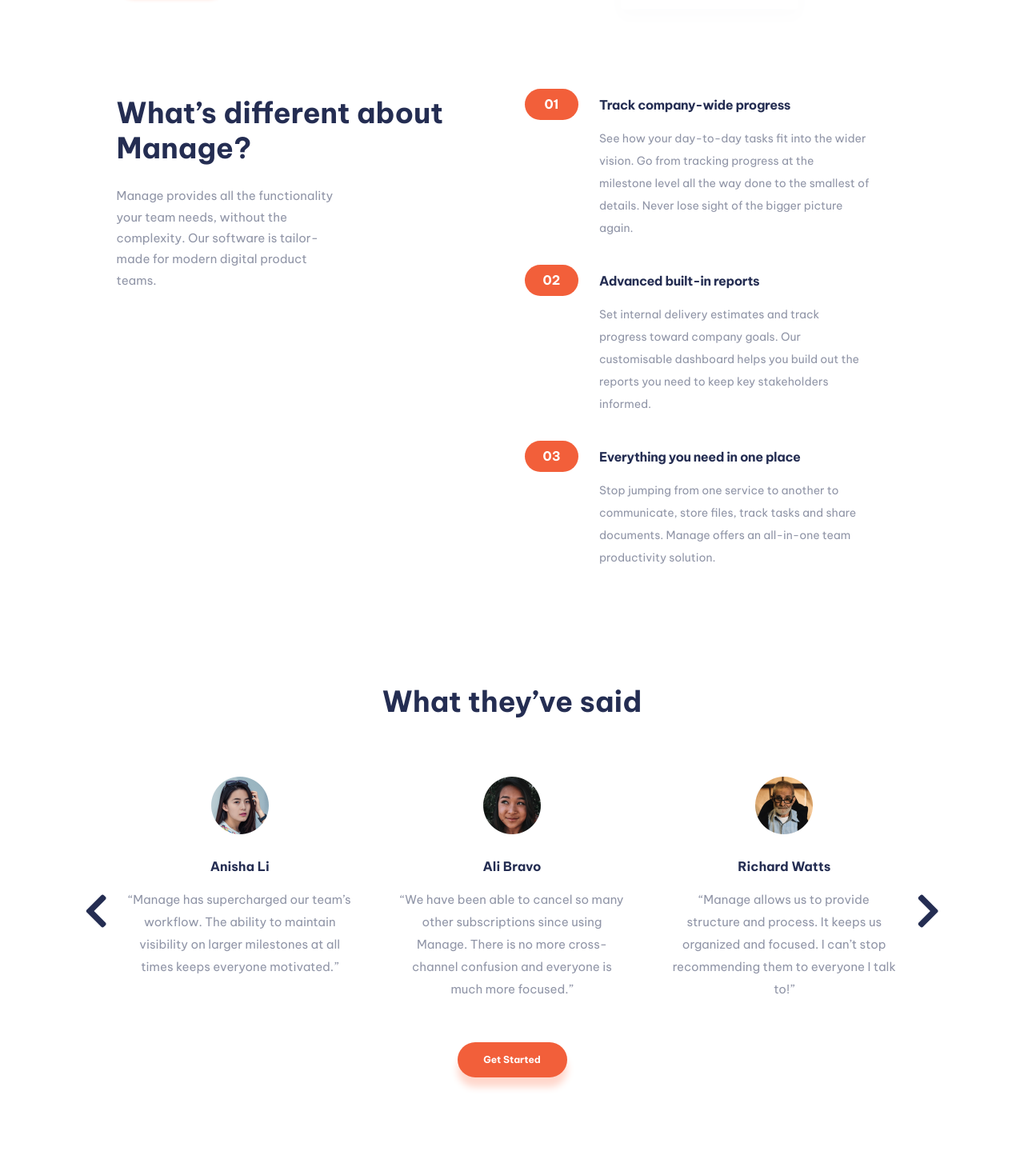
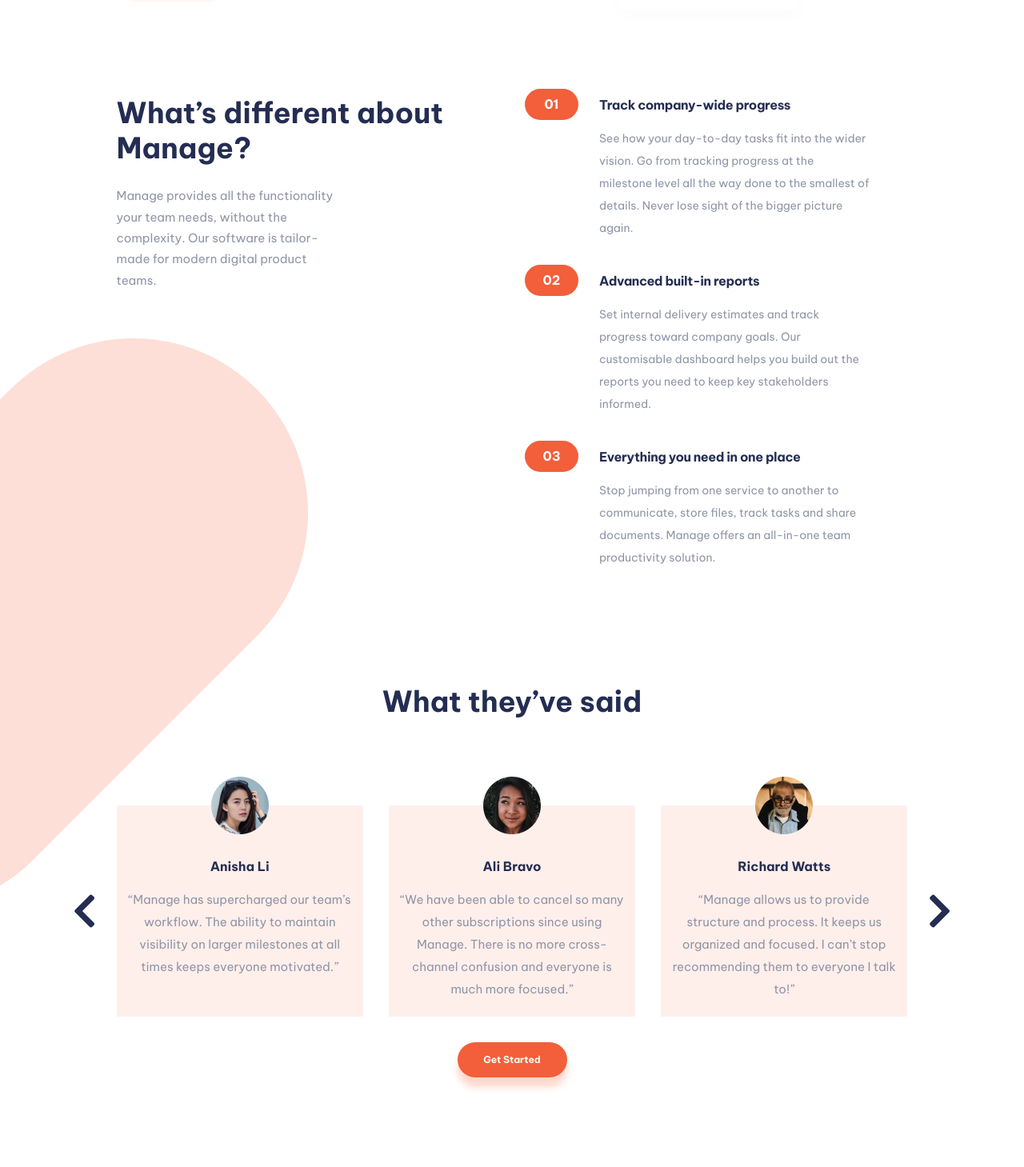
Before and after one commit to SLeo99/manage-landing-page, a React (Vite) app: page / in a window 1280 px wide. Shown: the part 671-2130 px from the top of the page at 80% size. Built offline with nearby package versions, Linux system fonts and the light colour scheme.

Commit message:
mobile menu fix

```diff
--- a/src/App.jsx
+++ b/src/App.jsx
@@ -16,7 +16,7 @@
 
   return (
     <div className="relative bg-white dark:bg-[#212121] duration-300 overflow-x-hidden">
-      <div className="hidden lg:block absolute w-8/12 top-0 -right-64 h-[436px] rounded-l-full -rotate-45 bg-BrightRed/20 dark:bg-BrightRed/10 xl:max-w-[1112px]"></div>
+      <div className="hidden lg:block absolute w-8/12 top-0 -right-64 h-[436px] rounded-l-full -rotate-45 bg-BrightRed/20 dark:bg-BrightRed/5 xl:max-w-[1112px]"></div>
       <Nav dark={theme} handleTheme={handleTheme}/>
       <Hero dark={theme}/>
       <Manage />
--- a/src/components/Manage.jsx
+++ b/src/components/Manage.jsx
@@ -3,11 +3,12 @@
 export default function Manage() {
 
   return (
-    <section className='mt-24 flex flex-col gap-[51px] md:flex-row md:gap-0 md:w-[77.25%] md:mx-auto lg:mt-[74px] xl:max-w-[1112px]'>
-      <div className='w-[87.5%] mx-auto flex flex-col gap-3 md:basis-1/2 lg:w-full lg:gap-6'>
+    <section className='relative mt-24 flex flex-col gap-[51px] md:flex-row md:gap-0 md:w-[77.25%] md:mx-auto lg:mt-[74px] xl:max-w-[1112px]'>
+      <div className='relative z-30 w-[87.5%] mx-auto flex flex-col gap-3 md:basis-1/2 lg:w-full lg:gap-6'>
         <h2 className='text-3xl text-center font-bold leading-[2.85rem] text-DarkBlue dark:text-white lg:text-4xl md:text-left lg:leading-[2.8rem] lg:mt-2 duration-300'>What’s different about Manage?</h2>
         <p className='text-[15px] text-center leading-7 text-DarkGrayishBlue md:text-left lg:w-7/12 lg:leading-[1.65rem]'>Manage provides all the functionality your team needs, without the complexity. Our software is tailor-made for modern digital product teams.</p>
-      </div>
+        <div className="hidden lg:block absolute -bottom-72 -left-[calc(100%_+_2.5rem)] bg-BrightRed/20 dark:bg-BrightRed/5 h-[436px] w-[832px] -rotate-45 rounded-full"></div>
+        </div>
       <ManageFunctionalities className='md:basis-1/2'/>
     </section>
   )
--- a/src/components/Nav.jsx
+++ b/src/components/Nav.jsx
@@ -40,7 +40,7 @@
           ? <img src={isOpen ? CloseMenu : Hamburguer} alt="Mobile menu button" />
           : <img src={isOpen ? CloseMenuDark : HamburguerDark} alt="Mobile menu button" />}
         </div>
-        <ul className={isOpen ? 'w-full bg-white dark:bg-VeryDarkBlue absolute top-[62px] left-0 rounded-lg flex flex-col py-7 pb-6 shadow-[0px_290px_120px_200px_rgba(0,0,0,0.3)] duration-300' : 'hidden'}>
+        <ul className={isOpen ? 'w-full bg-white dark:bg-VeryDarkBlue absolute z-30 top-[62px] left-1/2 rounded-lg flex flex-col py-7 pb-6 shadow-[0px_290px_120px_200px_rgba(0,0,0,0.3)] -translate-x-1/2 max-w-[400px] duration-300' : 'hidden'}>
           <li><a href="#" className='w-full block text-center font-medium text-DarkBlue hover:text-DarkGrayishBlue dark:text-white dark:hover:text-HoverBtn py-3 tracking-tight'>Pricing</a></li>
           <li><a href="#" className='w-full block text-center font-medium text-DarkBlue hover:text-DarkGrayishBlue dark:text-white dark:hover:text-HoverBtn py-3 tracking-tight'>Product</a></li>
           <li><a href="#" className='w-full block text-center font-medium text-DarkBlue hover:text-DarkGrayishBlue dark:text-white dark:hover:text-HoverBtn py-3 tracking-tight'>About Us</a></li>
--- a/src/components/TestimonialCarousel.jsx
+++ b/src/components/TestimonialCarousel.jsx
@@ -12,7 +12,6 @@
   {
     id: 0,
     onScreen: true,
-    isFocus: false,
     name: 'Anisha Li',
     testimony: '“Manage has supercharged our team’s workflow. The ability to maintain visibility on larger milestones at all times keeps everyone motivated.”',
     img: firstTestimonyImage
@@ -20,7 +19,6 @@
   {
     id: 1,
     onScreen: true,
-    isFocus: true,
     name: 'Ali Bravo',
     testimony: '“We have been able to cancel so many other subscriptions since using Manage. There is no more cross-channel confusion and everyone is much more focused.”',
     img: secondTestimonyImage
@@ -28,7 +26,6 @@
   {
     id: 2,
     onScreen: true,
-    isFocus: false,
     name:'Richard Watts',
     testimony: '“Manage allows us to provide structure and process. It keeps us organized and focused. I can’t stop recommending them to everyone I talk to!”',
     img: thirdTestimonyImage
@@ -36,7 +33,6 @@
   {
     id: 3,
     onScreen: false,
-    isFocus: false,
     name: 'Shanai Gough',
     testimony: '“Their software allows us to track, manage and collaborate on our projects from anywhere. It keeps the whole team in-sync without being intrusive.”',
     img: fourthTestimonyImage
@@ -44,12 +40,11 @@
   }
 ]
 
-  const [currentIndex, setCurrentIndex] = useState(0)
-  const initialElements = data.filter(item => item.onScreen === true)
-  const inQueueElements = data.filter(item => item.onScreen === false)
-
-  const [initialTestimonials, setInitialTestimonials] = useState(initialElements)
-  const [unusedElements, setUnusedElements] = useState(inQueueElements)
+const initialElements = data.filter(item => item.onScreen === true)
+const inQueueElements = data.filter(item => item.onScreen === false)
+const [initialTestimonials, setInitialTestimonials] = useState(initialElements)
+const [unusedElements, setUnusedElements] = useState(inQueueElements)
+const [currentIndex, setCurrentIndex] = useState(0)
 
   const nextElement = () => {
     const toQueueElement = initialTestimonials.shift(item => { item })
@@ -80,7 +75,7 @@
   return (
     <div className='flex flex-col items-center gap-[26px] xl:gap-6'>
 
-      <div className='xl:hidden'>
+      <div className='lg:hidden'>
         <article key={data[currentIndex].id} className={currentIndex === data[currentIndex].id ? 'relative flex flex-col h-[248px] max-w-[540px] xl:h-[224px] dark:bg-[#2b2b2b]' : 'hidden'}>
           <div className='absolute flex justify-between items-center top-1/2 left-1/2 w-full h-full -translate-x-1/2 -translate-y-1/2 xl:h-8 z-30'>
             <span className='text-3xl h-full basis-1/2 flex items-center' onMouseDown={() => prevElementMobile()}><span className='hidden xl:block'><FaChevronLeft /></span></span>
@@ -96,12 +91,12 @@
         </article>
       </div>
 
-      <div className='hidden xl:flex xl:gap-3 relative md:w-[77.25%] xl:w-[77.25%] xl:max-w-[1112px]'>
-        <div className="relative xl:grid xl:grid-flow-col xl:auto-cols-fr xl:auto-rows-fr xl:gap-8">
+      <div className='hidden lg:flex lg:gap-3 relative md:w-[90%] xl:w-[77.25%] xl:max-w-[1112px]'>
+        <div className="relative lg:grid lg:grid-flow-col lg:auto-cols-fr lg:auto-rows-fr lg:gap-8">
           {initialTestimonials.map((item) => (
-            <article key={item.id} className='flex flex-col pb-5 dark:bg-[#2b2b2b]'>
-              <div className='w-[72px] mx-auto -translate-y-9'>
-                <img src={item.img} alt="" />
+            <article key={item.id} className='flex flex-col pb-5 bg-VeryPaleRed dark:bg-[#2b2b2b]'>
+              <div className='w-[72px] h-auto mx-auto -translate-y-9'>
+                <img src={item.img} alt={item.name} />
               </div>
               <div className='flex flex-col gap-2 text-center'>
                 <h2 className='-translate-y-2 text-DarkBlue dark:text-white font-bold duration-300'>{item.name}</h2>
@@ -109,16 +104,16 @@
               </div>
             </article>
           ))}
-          <div className="absolute flex justify-between top-1/2 left-1/2 w-[110%] -translate-x-1/2 -translate-y-1/2 h-12">
-            <span className='text-5xl h-full flex items-center text-DarkBlue dark:text-white hover:text-BrightRed dark:hover:text-BrightRed duration-300 cursor-pointer' onClick={() => prevElement()}><span className='hidden xl:block'><FaChevronLeft /></span></span>
-            <span className='text-5xl h-full flex items-center text-DarkBlue dark:text-white hover:text-BrightRed dark:hover:text-BrightRed  duration-300 cursor-pointer' onClick={() => nextElement()}><span className='hidden xl:block'><FaChevronRight /></span></span>
+          <div className="absolute flex justify-between top-1/2 left-1/2 w-[calc(100%_+_8rem)] -translate-x-1/2 -translate-y-1/2 h-12">
+            <span className='text-5xl h-full flex items-center text-DarkBlue dark:text-white hover:text-BrightRed dark:hover:text-BrightRed duration-300 cursor-pointer' onClick={() => prevElement()}><span className='hidden lg:block'><FaChevronLeft /></span></span>
+            <span className='text-5xl h-full flex items-center text-DarkBlue dark:text-white hover:text-BrightRed dark:hover:text-BrightRed duration-300 cursor-pointer' onClick={() => nextElement()}><span className='hidden lg:block'><FaChevronRight /></span></span>
           </div>
         </div>
       </div>
 
-      <div className='flex justify-center gap-1 xl:hidden'>
+      <div className='flex justify-center gap-1 lg:hidden'>
         {data.map((item) => (
-          <span key={item.id} className={item.id === currentIndex ? 'w-2 h-2 border border-BrightRed rounded-full bg-BrightRed' : 'w-2 h-2 border border-BrightRed rounded-full'}></span>
+          <span key={item.id} className={item.id === currentIndex ? 'w-2 h-2 border border-BrightRed rounded-full bg-BrightRed duration-300' : 'w-2 h-2 border border-white duration-300 rounded-full'}></span>
         ))}
       </div>
 
--- a/src/components/Testimonials.jsx
+++ b/src/components/Testimonials.jsx
@@ -3,7 +3,7 @@
 
 export default function Testimonials() {
   return (
-    <section className='grid w-[90%] mx-auto mt-[68px] gap-[98px] xl:mt-[146px] xl:gap-[110px] xl:w-full'>
+    <section className='grid w-[90%] mx-auto mt-[68px] gap-[98px] xl:mt-[146px] xl:gap-[110px] xl:w-full z-30 relative'>
       <h2 className='text-center text-3xl font-bold text-DarkBlue dark:text-white xl:text-4xl duration-300'>What they’ve said</h2>
       <TestimonialCarousel />
     </section>
```
